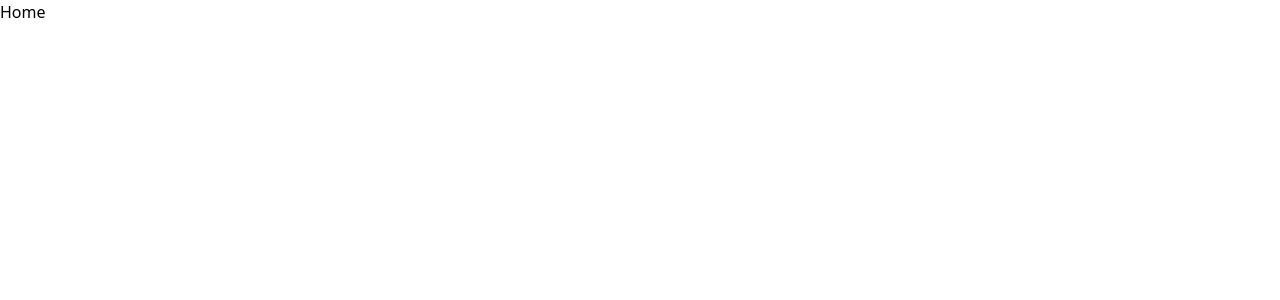
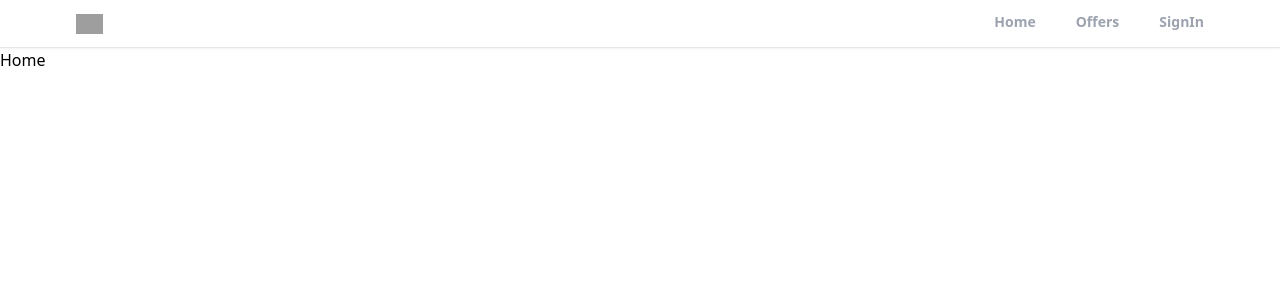
Before and after one commit to pushpendra-91/realtor-clone-react, a React (Create React App) app: page / in a window 1280 px wide. Shown: the top 300 px of the page. Built offline with nearby package versions, Linux system fonts and the light colour scheme; grey boxes are pictures that could not be loaded; the HTML template or start-up script is replaced by a standard one.

Commit message:
header component

```diff
--- a/src/App.js
+++ b/src/App.js
@@ -5,10 +5,12 @@
 import SignUp from "./pages/SignUp";
 import ForgotPassword from "./pages/ForgotPassword";
 import Offers from "./pages/Offers";
+import Header from "./components/Header";
 function App() {
   return (
     <>
       <Router>
+        <Header></Header>
         <Routes>
           <Route path = "/" element = {<Home/>}></Route>
           <Route path = "/profile" element = {<Profile/>}></Route>
--- /dev/null
+++ b/src/components/Header.jsx
@@ -0,0 +1,26 @@
+import React from 'react'
+import { useLocation } from 'react-router'
+export default function Header() {
+    const location = useLocation()
+    function pathMatchRoute(route) {
+        if(route == location.pathname){
+            return true;
+        }
+    }
+  return (
+    <div className='bg-white border-b shadow-sm sticky top-0 z-50'>
+        <header className='flex justify-between items-center px-3 max-w-6xl mx-auto'>
+            <div>
+                <img src="https://static.rdc.moveaws.com/images/logos/rdc-logo-default.svg" alt="logo" className='h-5 cursor-pointer'/>
+            </div>
+            <div>
+                <ul className='flex space-x-10'>
+                    <li className={`cursor-pointer py-3 text-sm font-semibold text-gray-400 border-b-[3px] border-b-transparent ${pathMatchRoute("/") && "text-black border-b-red-500"}`}>Home</li>
+                    <li className={`cursor-pointer py-3 text-sm font-semibold text-gray-400 border-b-[3px] border-b-transparent ${pathMatchRoute("/offers") && "text-black border-b-red-500"}`}>Offers</li>
+                    <li className={`cursor-pointer py-3 text-sm font-semibold text-gray-400 border-b-[3px] border-b-transparent ${pathMatchRoute("/sign-in") && "text-black border-b-red-500"}`}>SignIn</li>
+                </ul>
+            </div>
+        </header>
+    </div>
+  )
+}
```
